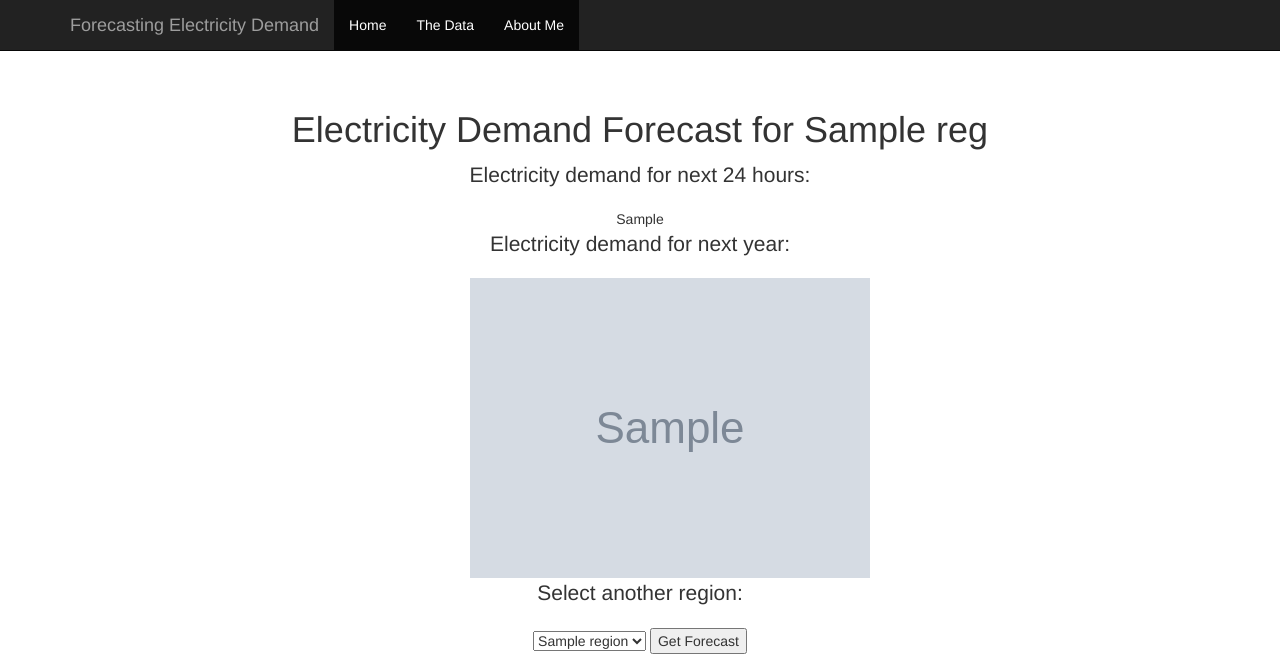
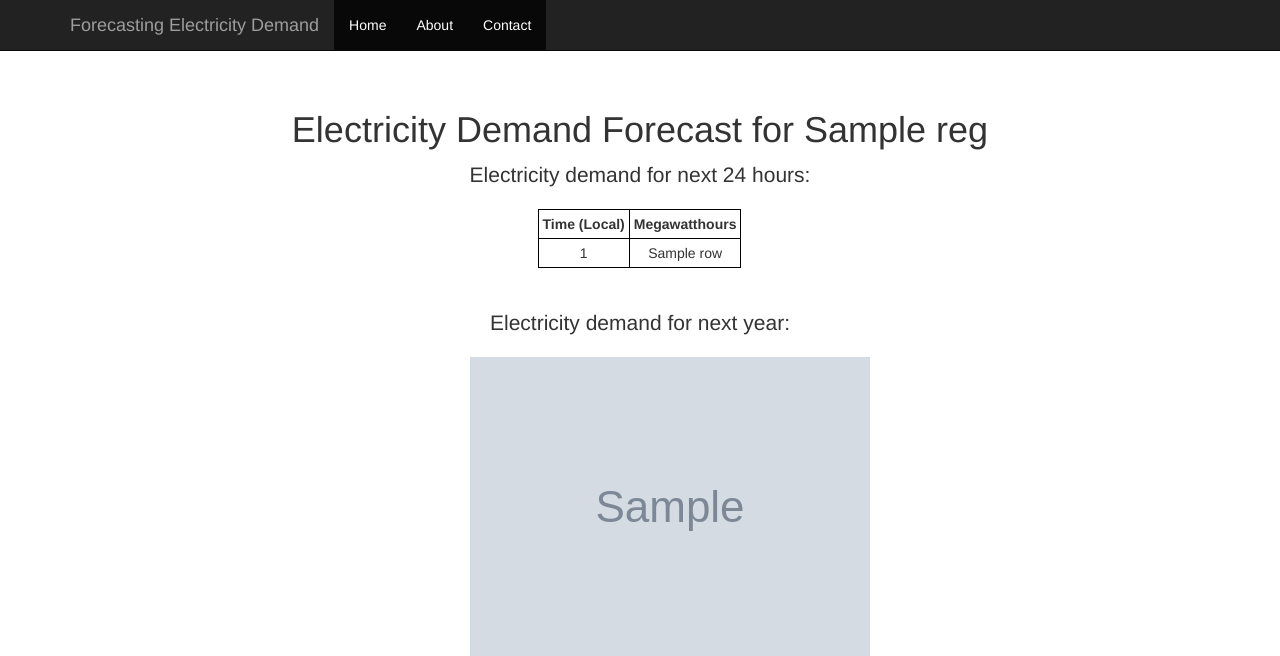
Before and after one commit to ryan-blauwaert/energy_forecasting, a Flask app: template src/templates/forecast.html in a window 1280 px wide. Shown: the top 656 px of the page. Run offline with Flask 2, Linux system fonts and the light colour scheme; the template is opened without the code that fills it: most values are stand-ins (such as "Sample title", 1, 10 or a date in 2020); grey boxes marked "Sample" are stand-in pictures; parts of the project's set-up code (start-up, migrations or seed data) failed here and were passed over; some libraries are stand-ins or nearby versions.

Commit message:
finished about page in web app

```diff
--- a/src/app.py
+++ b/src/app.py
@@ -41,23 +41,24 @@ def forecast():
     hr_model = load_model(filepath_2)
     preds = predict_future_demand(hr_model, X_test2, sclr)
     preds = unscale_y(preds, sclr)
+    preds = [int(pred) for pred in preds]
     hr24 = create_24hr_list(reg)
-    df = pd.DataFrame(hr24, columns=['Time'])
-    df['Megawatthours'] = preds
-    html_table = df.to_html()
+    # df = pd.DataFrame(hr24, columns=['Time'])
+    # df['Megawatthours'] = preds
+    # html_table = df.to_html()
     return render_template('forecast.html',
                             region=REGION,
                             reg=reg,
                             img_path=img_path,
-                            html_table=html_table)
+                            table_data=zip(hr24, preds))
 
-@app.route('/data')
+@app.route('/about')
 def data():
-    return render_template('data.html')
+    return render_template('about.html')
 
-@app.route('/about_me')
+@app.route('/contact')
 def about_me():
-    return render_template('about_me.html')
+    return render_template('contact.html')
 
 if __name__ == '__main__':
     app.run(host='0.0.0.0', port=8080, threaded=True, debug=False)
--- a/src/save_and_predict_24hr.py
+++ b/src/save_and_predict_24hr.py
@@ -44,9 +44,9 @@ def create_24hr_list(region, n_ahead=24):
 if __name__ == '__main__':
 
     sclr = MinMaxScaler()
-    # regions = ['US48', 'CAL', 'CAR', 'CENT', 'FLA', 'MIDA', 'MIDW', 'NE',
-    #              'NY', 'NW', 'SE', 'SW', 'TEN', 'TEX']
-    regions = ['US48']
+    regions = ['US48', 'CAL', 'CAR', 'CENT', 'FLA', 'MIDA', 'MIDW', 'NE',
+                 'NY', 'NW', 'SE', 'SW', 'TEN', 'TEX']
+
     predictions = []
     for region in regions:
         filepath = '../models/' + region + '_24.h5'
--- a/src/templates/forecast.html
+++ b/src/templates/forecast.html
@@ -9,7 +9,7 @@
     <meta name="author" content="">
     <link rel="icon" href="../../favicon.ico">
 
-    <title>Starter Template for Bootstrap</title>
+    <title>Forecasting Electricity Demand</title>
 
     <!-- Bootstrap core CSS -->
     <link href="../static/css/bootstrap.min.css" rel="stylesheet">
@@ -47,8 +47,8 @@
         <div id="navbar" class="collapse navbar-collapse">
           <ul class="nav navbar-nav">
             <li class="active"><a href="/">Home</a></li>
-            <li class="active"><a href="/data">The Data</a></li>
-            <li class="active"><a href="/about_me">About Me</a></li>
+            <li class="active"><a href="/about">About</a></li>
+            <li class="active"><a href="/contact">Contact</a></li>
           </ul>
         </div><!--/.nav-collapse -->
       </div>
@@ -59,7 +59,25 @@
       <div class="starter-template">
         <h1>Electricity Demand Forecast for {{reg}}</h1>
         <p class="lead">Electricity demand for next 24 hours:</p>
-        <table>{{html_table}}</table>
+        <div style="margin: auto; display: flex; max-width: 50%; justify-content: center;">
+        <table>
+          <thead>
+              <th style="border: 1px black solid; padding: 4px;">Time (Local)</th>
+              <th style="border: 1px black solid; padding: 4px;">Megawatthours</th>
+              <th></th>
+            </thead>
+            <tbody>
+              {% for row in table_data %}
+                    <tr>
+                        <td style="border: 1px black solid; padding: 4px;">{{ row[0] }}</td>
+                        <td style="border: 1px black solid; padding: 4px;">{{ row[1] }}</td>
+                    </tr>
+              {% endfor %}
+          </tbody>
+        </table>
+        </div>
+        <br>
+        <br>
         <p class="lead">Electricity demand for next year:</p>
         <div class="container">
         <img class="d-block m-auto" style="display:block; margin:auto; max-width: 100%;" src="{{img_path}}" alt="forecast_img">
--- a/src/templates/index.html
+++ b/src/templates/index.html
@@ -9,7 +9,7 @@
     <meta name="author" content="">
     <link rel="icon" href="../../favicon.ico">
 
-    <title>Starter Template for Bootstrap</title>
+    <title>Forecasting Electricity Demand</title>
 
     <!-- Bootstrap core CSS -->
     <link href="../static/css/bootstrap.min.css" rel="stylesheet">
@@ -47,8 +47,8 @@
         <div id="navbar" class="collapse navbar-collapse">
           <ul class="nav navbar-nav">
             <li class="active"><a href="/">Home</a></li>
-            <li class="active"><a href="/data">The Data</a></li>
-            <li class="active"><a href="/about_me">About Me</a></li>
+            <li class="active"><a href="/about">About</a></li>
+            <li class="active"><a href="/contact">Contact</a></li>
           </ul>
         </div><!--/.nav-collapse -->
       </div>
```
Also changed, not shown: src/templates/about.html (renamed from src/templates/about_me.html, +22 -6 lines), src/templates/contact.html (renamed from src/templates/data.html, +5 -5 lines), README.md, imagesCAL_year.png (deleted), src/static/imgs/CAL_year.png, src/static/imgs/CAR_year.png, src/static/imgs/CENT_year.png, src/static/imgs/NW_year.png, src/static/imgs/SW_year.png, src/static/imgs/TEN_year.png, src/static/imgs/TEX_year.png, 2 other files.
